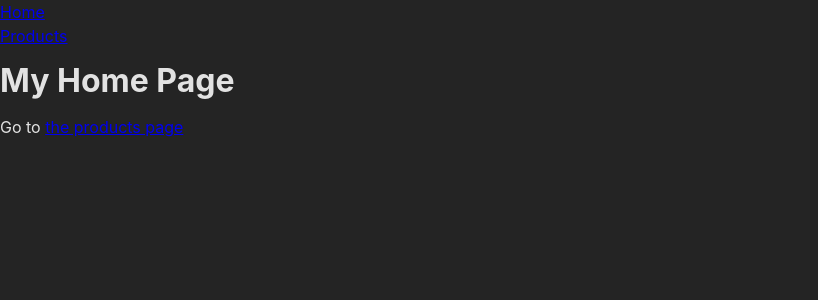
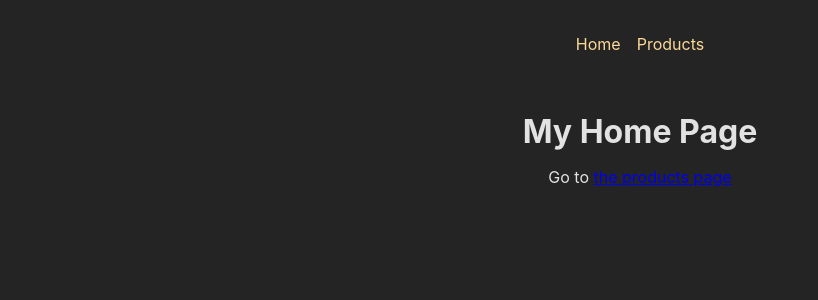
Before and after one commit to Shamoleambo/review-react-router, a React (Create React App) app: page / in a window 1280 px wide. Shown: the top 300 px of the page, without its empty margins (0-818 px from the left). Built offline with nearby package versions, Linux system fonts and the light colour scheme.

Commit message:
add styling to the Root and MAinNavigation

```diff
--- a/src/components/MainNavigation.js
+++ b/src/components/MainNavigation.js
@@ -1,10 +1,11 @@
 import { Link } from 'react-router-dom'
+import classes from './MainNavigation.module.css'
 
 const MainNavigation = () => {
   return (
-    <header>
+    <header className={classes.header}>
       <nav>
-        <ul>
+        <ul className={classes.list}>
           <li>
             <Link to='/'>Home</Link>
           </li>
--- /dev/null
+++ b/src/components/MainNavigation.module.css
@@ -0,0 +1,23 @@
+.header {
+  max-width: 60rem;
+  margin: auto;
+  padding: 2rem;
+  display: flex;
+  justify-content: center;
+}
+
+.list {
+  display: flex;
+  gap: 1rem;
+}
+
+.list a {
+  text-decoration: none;
+  color: var(--color-primary-400);
+}
+
+.list a:hover,
+.list a.active {
+  color: var(--color-primary-800);
+  text-decoration: underline;
+}
--- a/src/pages/Root.js
+++ b/src/pages/Root.js
@@ -1,11 +1,14 @@
 import { Outlet } from 'react-router-dom'
 import MainNavigation from '../components/MainNavigation'
+import classes from './Root.module.css'
 
 const RootLayout = () => {
   return (
     <>
       <MainNavigation />
-      <Outlet />
+      <main className={classes.content}>
+        <Outlet />
+      </main>
     </>
   )
 }
--- /dev/null
+++ b/src/pages/Root.module.css
@@ -0,0 +1,4 @@
+.content {
+  margin: 2rem auto;
+  text-align: center;
+}
```
